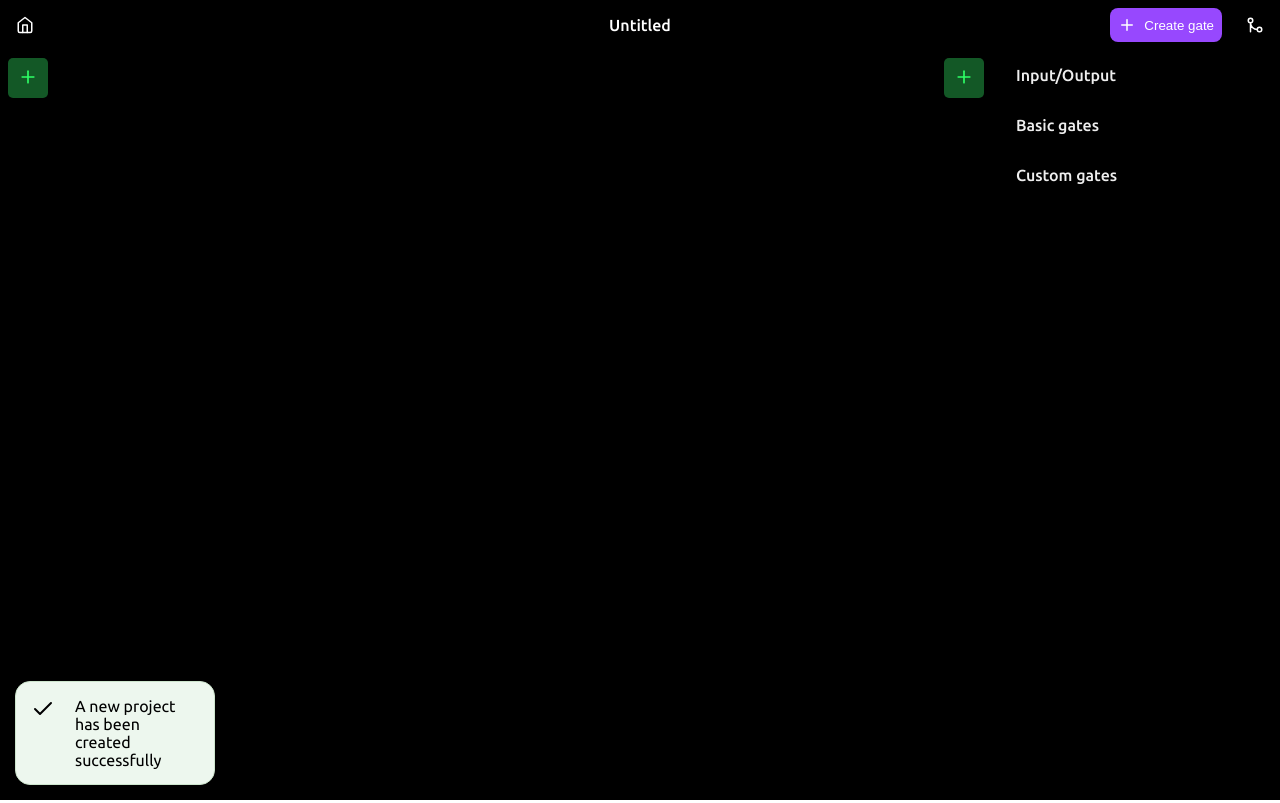
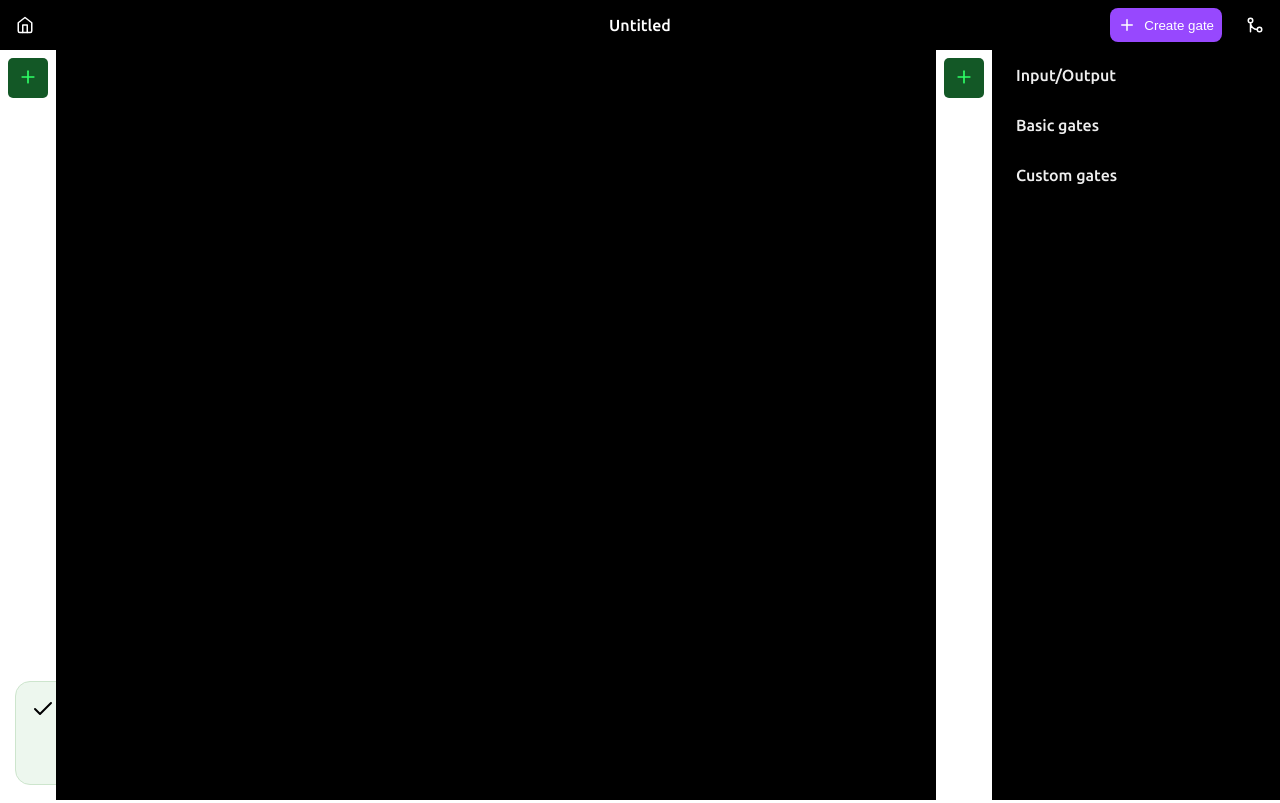
Before and after one commit to team-nullptr/logic-gates-simulator, a React (Vite) app: page / in a window 1280 px wide. Both pictures are taken after a click on the button "New project". Built offline with nearby package versions, Linux system fonts and the light colour scheme.

Commit message:
Create Connectors component Change the way of handling scroll event inside of Controls component Update Editor component to use Connectors

```diff
--- /dev/null
+++ b/src/features/editor/Connectors.tsx
@@ -0,0 +1,52 @@
+import styled from 'styled-components';
+import React from 'react';
+import { Button as ButtonType } from '../canvas/types/Button';
+import { useColor } from './hooks/useColor';
+import { useColorVariant } from './hooks/useColorVariant';
+
+export const Connectors = React.forwardRef<HTMLDivElement, { buttons: ButtonType[] }>((props, ref) => {
+  const scheme = useColor('hsl(266deg 99% 64%)');
+
+  const renderButton = (active: boolean, key: string | number) => {
+    const [color] = useColorVariant(scheme, active);
+    return <StyledConnector color={color} key={key} />;
+  };
+
+  return (
+    <StyledContainer ref={ref}>
+      {props.buttons.map((button) => {
+        if (button.type === 'single') return renderButton(button.state[0], button.id);
+        return <StyledConnectorGroup key={button.id}>{button.state.map(renderButton)}</StyledConnectorGroup>;
+      })}
+    </StyledContainer>
+  );
+});
+
+Connectors.displayName = 'Connectors';
+
+const StyledContainer = styled.div`
+  overflow-y: hidden;
+  margin: 0 8px;
+  height: 100%;
+`;
+
+const StyledConnector = styled.div<{ color: string }>`
+  height: 48px;
+  width: 8px;
+  position: relative;
+
+  &::before {
+    content: '';
+    position: absolute;
+    top: 24px;
+    left: 0;
+    width: 8px;
+    height: 8px;
+    background: ${(props) => props.color};
+    border-radius: 8px;
+  }
+`;
+
+const StyledConnectorGroup = styled.div`
+  padding: 52px 0 4px;
+`;
--- a/src/features/editor/Controls.module.scss
+++ b/src/features/editor/Controls.module.scss
@@ -1,9 +1,8 @@
-.container {
+.buttons {
   display: flex;
   flex-direction: column;
-  min-width: 50px;
   align-items: center;
-  background: black;
+  height: 100%;
   overflow-y: auto;
   overflow-x: hidden;
 }
--- a/src/features/editor/Controls.tsx
+++ b/src/features/editor/Controls.tsx
@@ -1,39 +1,40 @@
-import styles from './Controls.module.scss';
+import { useRef } from 'react';
+import { Button as ButtonType } from '../canvas/types/Button';
 import { Button } from './Button';
 import { ButtonGroup } from './ButtonGroup';
 import { Plus } from 'react-feather';
-import { MutableRefObject } from 'react';
-import { Button as ButtonType } from '../canvas/types/Button';
+import styles from './Controls.module.scss';
 
 export const Controls = (props: {
   buttons: ButtonType[];
   section: 'inputs' | 'outputs';
-  scroll: MutableRefObject<number>;
+  onScroll: (top: number) => void;
 }) => {
+  const ref = useRef<HTMLDivElement>(null);
+  const direction = props.section === 'inputs' ? 'rtl' : 'ltr';
+
+  const renderButton = (button: ButtonType) => {
+    if (button.type === 'compound') {
+      return <ButtonGroup button={button} onChange={console.log} key={button.id}/>;
+    }
+
+    return (
+      <Button color="hsl(266deg 99% 64%)" active={button.state[0]} onClick={console.log} key={button.id}>
+        {button.slug}
+      </Button>
+    );
+  };
+
+  const handleScroll = () => {
+    if (!ref.current) return;
+    props.onScroll(ref.current.scrollTop);
+  };
+
   return (
-    <div
-      style={{ direction: props.section === 'inputs' ? 'rtl' : 'ltr' }}
-      className={styles.container}
-      onScroll={(e) => (props.scroll.current = e.currentTarget.scrollTop)}
-    >
-      {props.buttons.map((button) => {
-        if (button.type === 'single') {
-          return (
-            <Button
-              color="hsl(266deg 99% 64%)"
-              active={button.state[0]}
-              onClick={(v) => console.log('new state', v)}
-              key={button.id}
-            >
-              {button.slug}
-            </Button>
-          );
-        }
-
-        return <ButtonGroup button={button} onChange={(v) => console.log('new state', v)} key={button.id} />;
-      })}
-      <Button color="hsl(136deg 100% 59%)" active={false} onClick={(v) => console.log('new state', v)}>
-        <Plus width={20} />
+    <div ref={ref} onScroll={handleScroll} className={styles.buttons} style={{ direction }}>
+      {props.buttons.map(renderButton)}
+      <Button color="hsl(136deg 100% 59%)" active={false} onClick={console.log}>
+        <Plus width={20}/>
       </Button>
     </div>
   );
--- a/src/features/editor/Editor.module.scss
+++ b/src/features/editor/Editor.module.scss
@@ -1,9 +1,26 @@
 .container {
+  height: calc(100% - 50px);
   display: flex;
+}
+
+.wrapper {
+  position: relative;
+  flex-grow: 1;
+}
+
+@mixin full-height {
+  position: absolute;
+  top: 0;
   height: 100%;
-  overflow-y: auto;
+}
+
+.side {
+  @include full-height;
+  z-index: 1;
 }
 
 .canvas {
-  flex-grow: 1;
+  @include full-height;
+  left: 0;
+  width: 100%;
 }
--- a/src/features/editor/Editor.tsx
+++ b/src/features/editor/Editor.tsx
@@ -8,6 +8,7 @@ import { Project, projectManager } from '../../core/project-manager/ProjectManag
 import { useNavigate, useParams } from 'react-router-dom';
 import { messageBus } from '../message-bus/MessageBus';
 import { EditorNavigation } from './EditorNavigation';
+import { Connectors } from './Connectors';
 
 interface EditorPageParams {
   projectId: string;
@@ -36,23 +37,26 @@ export const Editor = () => {
     }
   }, []);
 
+  const outputs = adapter.buttons.filter((it) => it.side === 'input');
+  const inputs = adapter.buttons.filter((it) => it.side === 'output');
+
   return (
     <>
       <EditorNavigation title={project ? project.name : ''} />
       <main className={styles.container}>
-        <Controls
-          buttons={adapter.buttons.filter((it) => it.side === 'output')}
-          section="inputs"
-          scroll={inputScroll}
-        />
-        <div className={styles.canvas}>
-          <Canvas adapter={adapter} />
+        <Controls buttons={inputs} section="inputs" onScroll={console.log} />
+        <div className={styles.wrapper}>
+          <div className={styles.side} style={{ left: 0 }}>
+            <Connectors buttons={inputs} />
+          </div>
+          <div className={styles.canvas}>
+            <Canvas adapter={adapter} />
+          </div>
+          <div className={styles.side} style={{ right: 0 }}>
+            <Connectors buttons={outputs} />
+          </div>
         </div>
-        <Controls
-          buttons={adapter.buttons.filter((it) => it.side === 'input')}
-          section="outputs"
-          scroll={outputScroll}
-        />
+        <Controls buttons={outputs} section="outputs" onScroll={console.log} />
         <Sidebar />
       </main>
     </>
```
